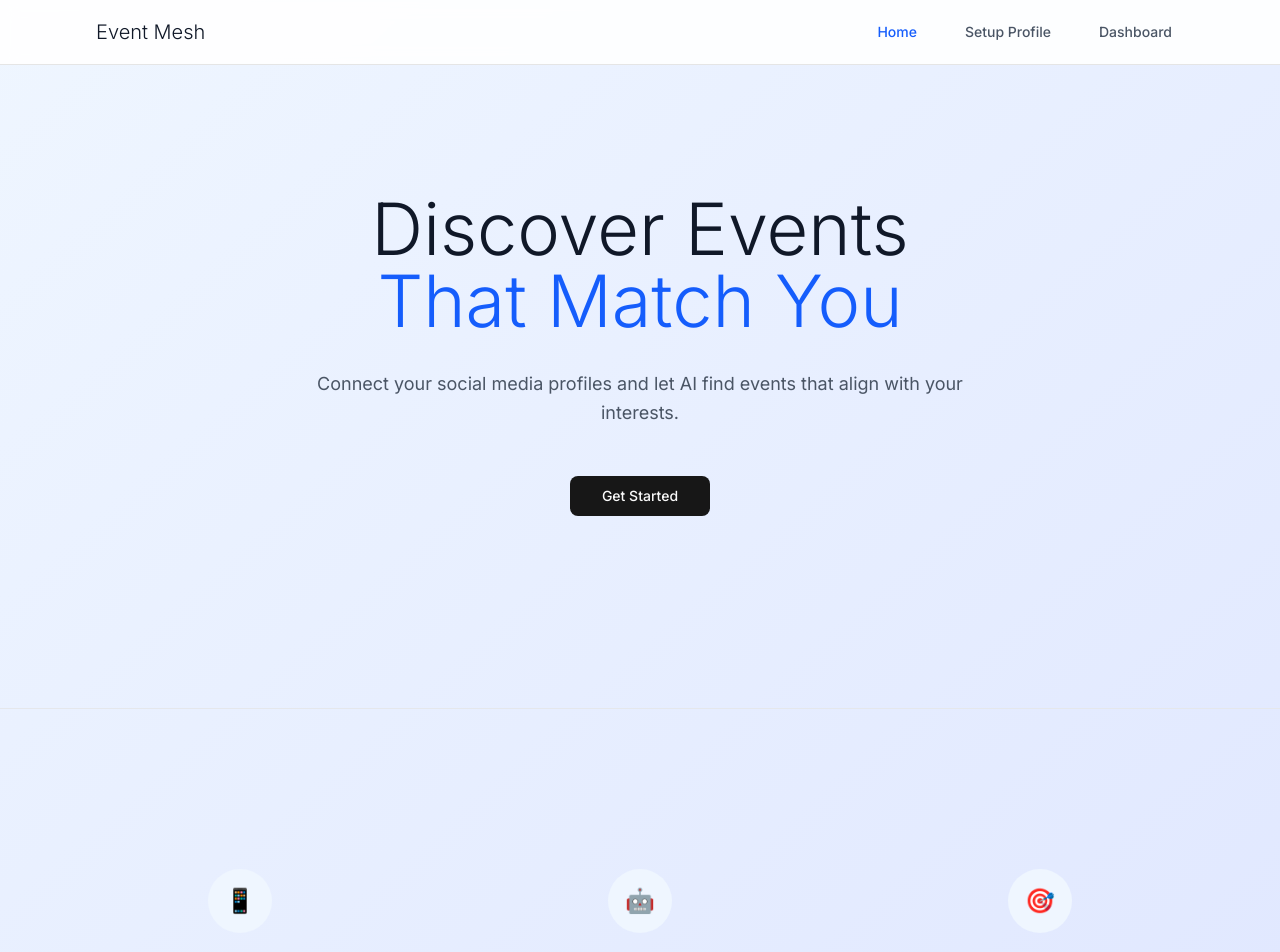
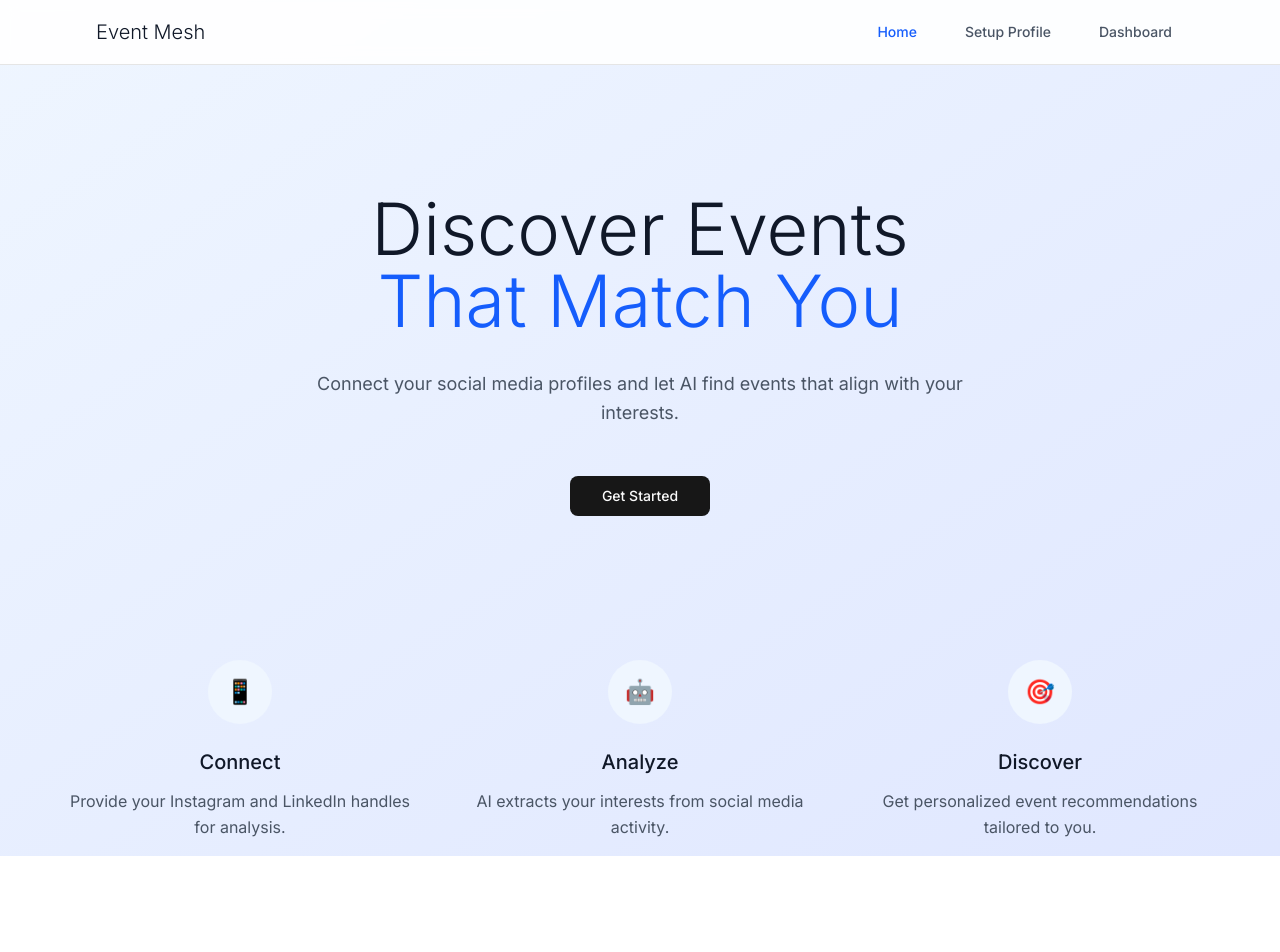
Before and after one commit to weiluntsai0116/event-mesh, a Next.js app: page / in a window 1280 px wide. Shown: the top 952 px of the page. After the commit the page ends 856 px from the top, so only its background shows below. Built offline with nearby package versions, Linux system fonts and the light colour scheme.

Commit message:
refact:ui minor change

```diff
--- a/src/app/page.tsx
+++ b/src/app/page.tsx
@@ -29,11 +29,8 @@ export default function HomePage() {
         </div>
       </section>
 
-      {/* Divider */}
-      <div className="border-t border-gray-200 my-16"></div>
-
       {/* Features Section */}
-      <section className="py-24 px-4 sm:px-6 lg:px-8">
+      <section className="py-4 px-4 sm:px-6 lg:px-8">
         <div className="max-w-6xl mx-auto">
           <div className="grid md:grid-cols-3 gap-12">
             <div className="text-center">
```
